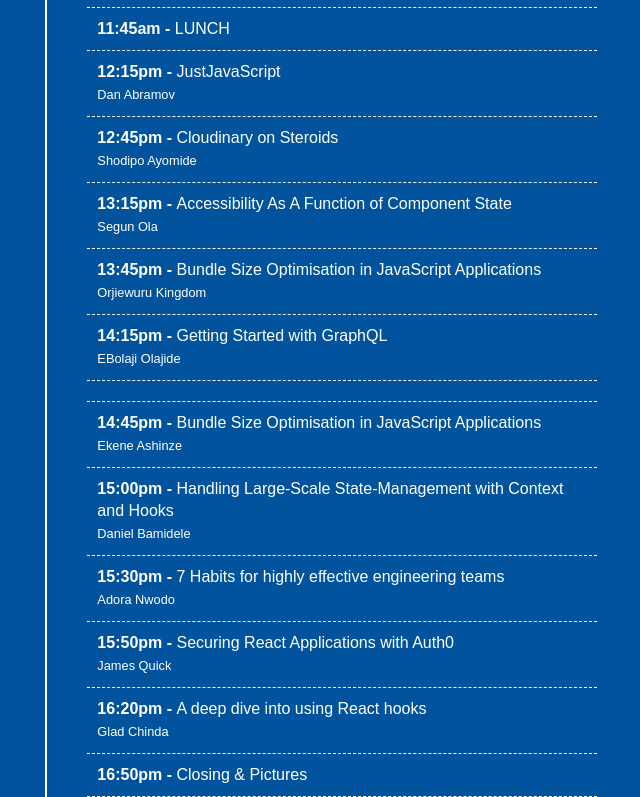
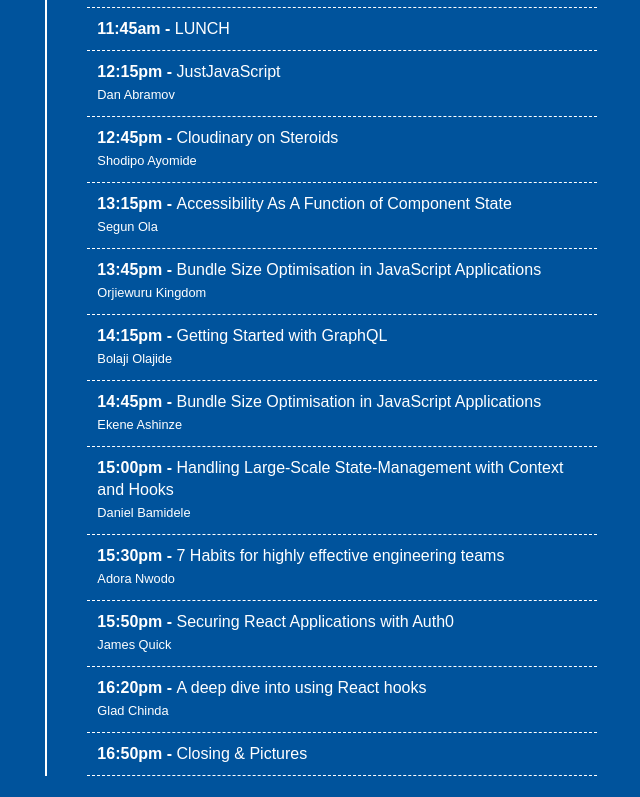
Before and after one commit to Developerayo/conference-schedule, a website: page index.html in a window 1280 px wide. Shown: the part 2159-2956 px from the top of the page, without its empty margins (315-955 px from the left). After the commit the page ends 2935 px from the top, so only its background shows below. Drawn offline with Linux system fonts and the light colour scheme; a web font is replaced by a local one.

Commit message:
chore: clean up schedule

```diff
--- a/index.html
+++ b/index.html
@@ -311,10 +311,9 @@
               <span class="event-time">14:15pm - </span>
               <span class="event-name">Getting Started with GraphQL</span>
               <br />
-              <span class="event-location">EBolaji Olajide</span>
+              <span class="event-location">Bolaji Olajide</span>
             </a>
           </li>
-          <li>
           <li>
             <a href="">
               <span class="event-time">14:45pm - </span>
```
